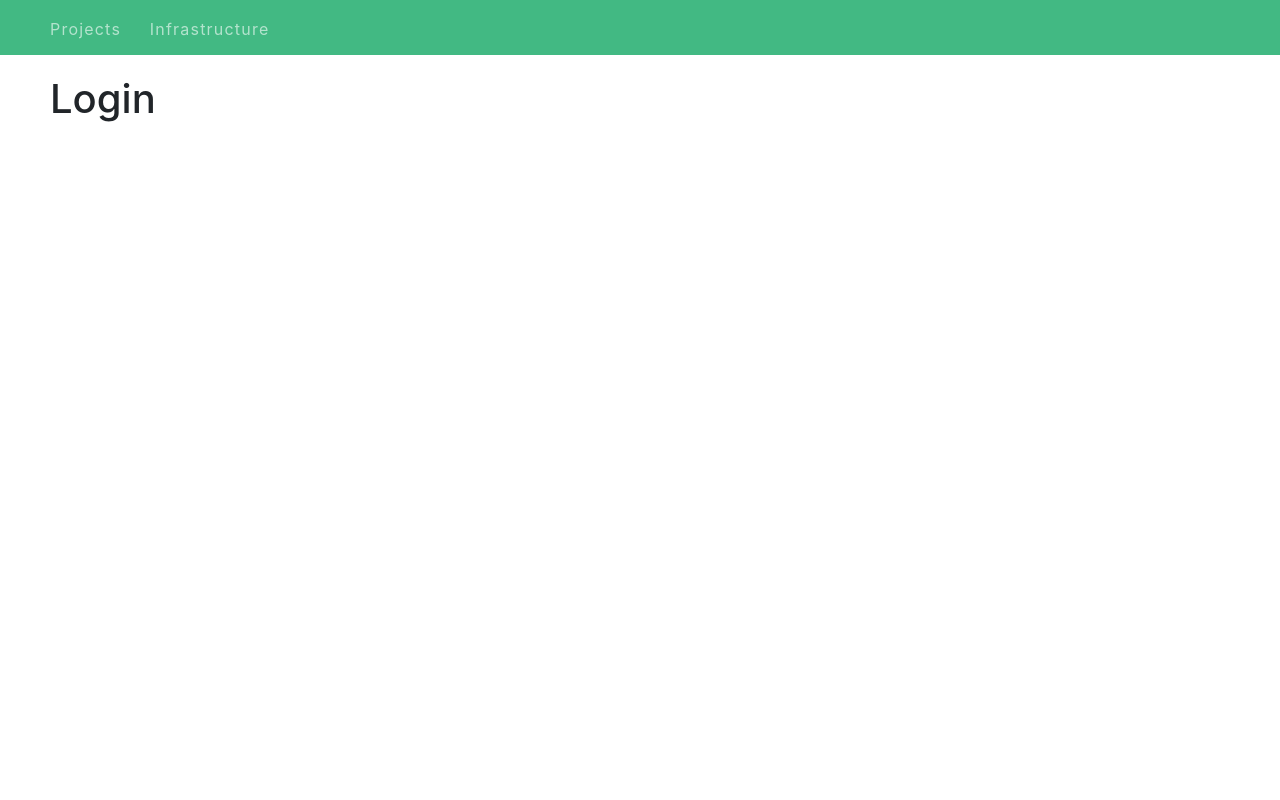
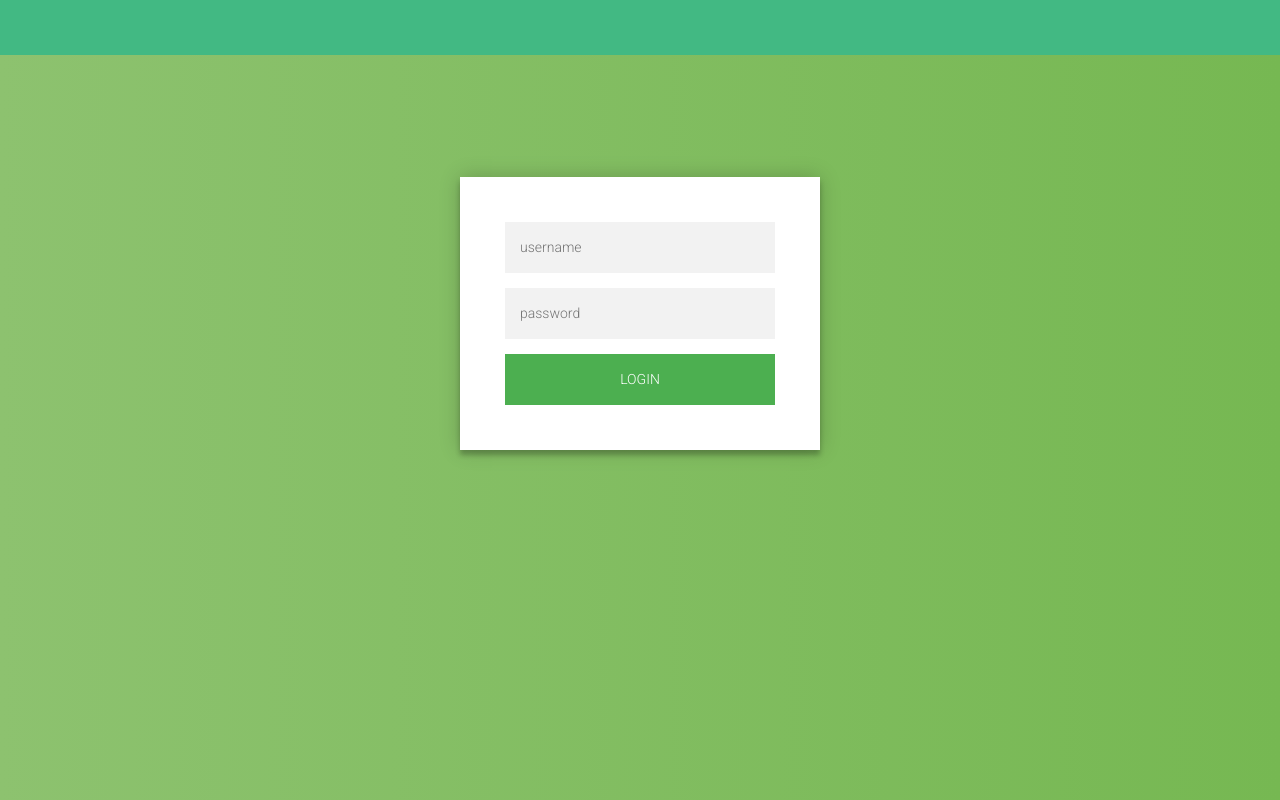
Before and after one commit to dos-group/bitflow-coordinator, a Vue app: page / in a window 1280 px wide. Built offline with nearby package versions, Linux system fonts and the light colour scheme.

Commit message:
Login page created

```diff
--- a/package.json
+++ b/package.json
@@ -13,9 +13,9 @@
   },
   "dependencies": {
     "axios": "^0.17.1",
-    "bootstrap": "^4.0.0-beta.2",
+    "bootstrap": "^4.0.0-beta.3",
     "bootstrap-vue": "^1.4.0",
-    "moment": "^2.19.4",
+    "moment": "^2.20.1",
     "vue": "^2.5.2",
     "vue-router": "^3.0.1"
   },
@@ -35,6 +35,7 @@
     "copy-webpack-plugin": "^4.0.1",
     "cross-env": "^5.0.1",
     "css-loader": "^0.28.0",
+    "eslint": "^4.13.0",
     "eventsource-polyfill": "^0.9.6",
     "express": "^4.14.1",
     "extract-text-webpack-plugin": "^3.0.0",
--- a/src/App.vue
+++ b/src/App.vue
@@ -1,10 +1,10 @@
 <template>
   <div id="app">
     <header class="header">
-      <nav class="inner">
-        <router-link to="/projects">Projects</router-link>
-        <router-link to="/infrastructure">Infrastructure</router-link>
-      </nav>
+      <!--<nav class="inner">-->
+        <!--<router-link to="/projects">Projects</router-link>-->
+        <!--<router-link to="/infrastructure">Infrastructure</router-link>-->
+      <!--</nav>-->
     </header>
     <transition name="fade" mode="out-in">
       <router-view class="view"></router-view>
--- a/src/components/Login.vue
+++ b/src/components/Login.vue
@@ -1,7 +1,22 @@
+
 <template>
-  <div class="page-content">
-  	<h1>Login</h1>
-  </div>
+    <div class="login-page">
+        <div class="form">
+            <form class="register-form">
+                <input type="text" placeholder="name"/>
+                <input type="password" placeholder="password"/>
+                <input type="text" placeholder="email address"/>
+                <button>create</button>
+                <p class="message">Already registered? <a href="#">Sign In</a></p>
+            </form>
+            <form class="login-form">
+                <input type="text" placeholder="username" required/>
+                <input type="password" placeholder="password" required/>
+                <button>login</button>
+                <!--<p class="message">Not registered? <a href="#">Create an account</a></p>-->
+            </form>
+        </div>
+    </div>
 </template>
 
 <script>
@@ -12,3 +27,106 @@
 	}
 }
 </script>
+
+<style>
+    @import url(https://fonts.googleapis.com/css?family=Roboto:300);
+
+    .login-page {
+        width: 360px;
+        padding: 8% 0 0;
+        margin: auto;
+    }
+    .form {
+        position: relative;
+        z-index: 1;
+        background: #FFFFFF;
+        max-width: 360px;
+        margin: 0 auto 100px;
+        padding: 45px;
+        text-align: center;
+        box-shadow: 0 0 20px 0 rgba(0, 0, 0, 0.2), 0 5px 5px 0 rgba(0, 0, 0, 0.24);
+    }
+    .form input {
+        font-family: "Roboto", sans-serif;
+        outline: 0;
+        background: #f2f2f2;
+        width: 100%;
+        border: 0;
+        margin: 0 0 15px;
+        padding: 15px;
+        box-sizing: border-box;
+        font-size: 14px;
+    }
+    .form button {
+        font-family: "Roboto", sans-serif;
+        text-transform: uppercase;
+        outline: 0;
+        background: #4CAF50;
+        width: 100%;
+        border: 0;
+        padding: 15px;
+        color: #FFFFFF;
+        font-size: 14px;
+        -webkit-transition: all 0.3 ease;
+        transition: all 0.3 ease;
+        cursor: pointer;
+    }
+    .form button:hover,.form button:active,.form button:focus {
+        background: #43A047;
+    }
+    .form .message {
+        margin: 15px 0 0;
+        color: #b3b3b3;
+        font-size: 12px;
+    }
+    .form .message a {
+        color: #4CAF50;
+        text-decoration: none;
+    }
+    .form .register-form {
+        display: none;
+    }
+    .container {
+        position: relative;
+        z-index: 1;
+        max-width: 300px;
+        margin: 0 auto;
+    }
+    .container:before, .container:after {
+        content: "";
+        display: block;
+        clear: both;
+    }
+    .container .info {
+        margin: 50px auto;
+        text-align: center;
+    }
+    .container .info h1 {
+        margin: 0 0 15px;
+        padding: 0;
+        font-size: 36px;
+        font-weight: 300;
+        color: #1a1a1a;
+    }
+    .container .info span {
+        color: #4d4d4d;
+        font-size: 12px;
+    }
+    .container .info span a {
+        color: #000000;
+        text-decoration: none;
+    }
+    .container .info span .fa {
+        color: #EF3B3A;
+    }
+    body {
+        background: #76b852; /* fallback for old browsers */
+        background: -webkit-linear-gradient(right, #76b852, #8DC26F);
+        background: -moz-linear-gradient(right, #76b852, #8DC26F);
+        background: -o-linear-gradient(right, #76b852, #8DC26F);
+        background: linear-gradient(to left, #76b852, #8DC26F);
+        font-family: "Roboto", sans-serif;
+        -webkit-font-smoothing: antialiased;
+        -moz-osx-font-smoothing: grayscale;
+    }
+</style>
```
